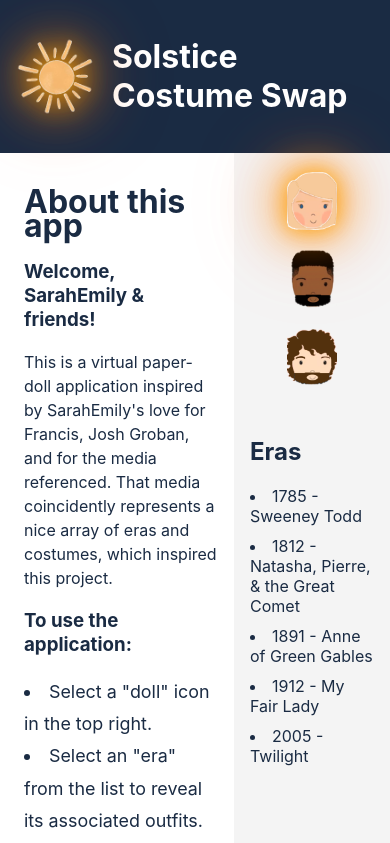
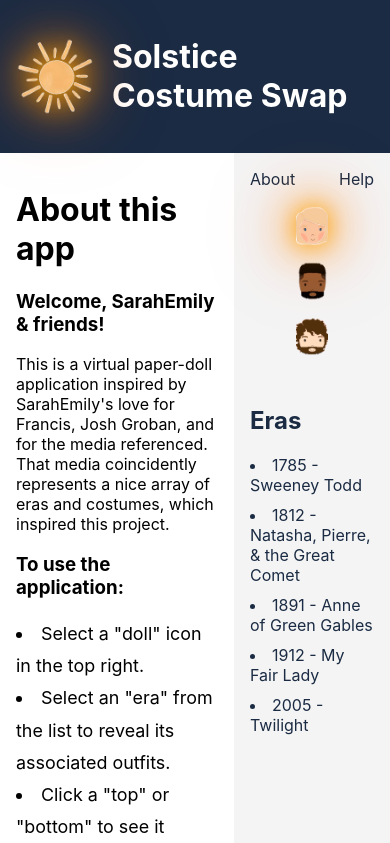
Before and after one commit to the0solitary0cyclist/solstice-costume-swap, a React (Create React App) app: page / in a window 390 px wide. Shown: the top 843 px of the page. Built offline with nearby package versions, Linux system fonts and the light colour scheme.

Commit message:
about and help links

```diff
--- a/src/App.css
+++ b/src/App.css
@@ -116,7 +116,7 @@
     align-items: center;
   }
 
-.about {
+.about .help {
 color: #1A2B43;
 padding-left: 3rem;
 padding-right: 2rem;
@@ -181,8 +181,29 @@
   flex-direction: column;
 }
 
+.sidebar-links {
+  display: flex;
+  justify-content: space-between;
+  margin-bottom: 1rem;
+}
+
+.sidebar-link {
+  color: #1A2B43;;
+  text-decoration: none;
+  cursor: pointer;
+}
+
+.sidebar-link:hover {
+  font-weight: bold;
+}
+
+.era:hover {
+  font-weight: bold;
+}
+
 .era {
   margin-bottom: 0.625rem;
+  cursor: pointer;
 }
 
 .era.active {
@@ -201,6 +222,16 @@
     vertical-align: top;
   }
 
+  /* @media (max-width: 759px) and (max-height: 340px),
+       (max-width: 515px) and (max-height: 309px) { */
+  @media (max-width: 759px),
+       (max-width: 515px){
+  /* escape the doll container a bit less often */
+  .doll-img, .overlay {
+    top: 55%;
+  }
+ }
+
   @media (max-width: 768px) {
     /* remove doll images from header & stack in the sidebar for mobile */
     header .doll-icon {
@@ -211,6 +242,12 @@
       display: flex;
       flex-direction: column;
       align-items: center;
+    }
+
+    .sidebar-links {
+      display: flex;
+      justify-content: space-between;
+      width: 100%;
     }
 
     .doll-icons {
@@ -224,13 +261,12 @@
       margin-bottom: 0.625rem;
     }
 
-    /* button.icon { */
-    /* img.doll-icon { */
-      /* width: 20%;
+    button.icon img.doll-icon {
+      width: 2rem;
       height: auto;
-    } */
+    }
 
-    div.about {
+    div.about div.help {
       padding-left: .5rem;
       padding-right: 0px;
     }
--- a/src/App.js
+++ b/src/App.js
@@ -142,6 +142,14 @@
   );
 };
 
+const InfoLinks = ({setCurrentComponent}) => {
+  return (
+    <div className="sidebar-links">
+    <a className="sidebar-link about-link" onClick={() => setCurrentComponent('about')}>About</a>
+    <a className="sidebar-link help-link"  onClick={() => setCurrentComponent('help')}>Help</a>
+  </div>
+  );
+}
 const Sidebar = ({ tops, handleTopChange, bottoms, handleBottomChange, handleEraChange, eraIndex }) => {
   return (
     <div className="sidebar">
@@ -217,7 +225,32 @@
   );
 };
 
+const Help = () => {
+  return (
+    <div className="help">
+      <h1>Troubleshooting</h1>
+      <div class="instructions">
+        <h3>Trouble in River City?</h3>
+        <h4>You're in the wrong musical. <br />Don't worry, I have some tips.</h4>
+        <h4><i>If the layout looks funny:</i></h4>
+        <p>This app isn't perfectly responsive. Not gonna lie; it's best viewed in your desktop browser.<br />
+        Is it mobile-friendly? Kinda! Turn your phone 90 degrees, maybe? Sorry about that.<br />
+        If you see Josh Groban jump into the header, no you didn't.</p>
+        <h4><i>If there are images missing:</i></h4>
+          <p>Try clearing your cache. You only have to clear images, not your whole browsing history.<br />
+          In Chrome, press Ctrl + Shift + Delete simultaneously and check the "cached images and files" checkbox.</p>
+          <h4><i>When in doubt, please refresh the page.</i></h4>
+          <p>Good life advice, really.</p>
+          <p><b>Feel free to report bugs once my identity is revealed!</b></p>
+        </div>
+      </div>
+  );
+};
+
 export default function App() {
+
+  const size = useWindowSize();
+
   const [dollIndex, setDollIndex] = useState(0);
   const [eraIndex, setEraIndex] = useState(0);
   const [currentTop, setCurrentTop] = useState(empty);
@@ -226,7 +259,21 @@
   const [tops, setTops] = useState([]);
   const [bottoms, setBottoms] = useState([]);
 
-  const size = useWindowSize();
+  let componentToRender;
+
+  switch (currentComponent) {
+    case 'doll':
+      componentToRender = <Doll dollIndex={dollIndex} currentTop={currentTop} currentBottom={currentBottom} />;
+      break;
+    case 'about':
+      componentToRender = <About />;
+      break;
+    case 'help':
+      componentToRender = <Help />;
+      break;
+    default:
+      componentToRender = <About />;
+  }
 
   const handleAboutChange = () => {
     setCurrentComponent('about');
@@ -296,21 +343,23 @@
       <Header handleDollChange={handleDollChange} handleAboutChange={handleAboutChange} activeIcon={dollIndex} />
       <div className="content">
         <div className="container">
-          <main>
-            {currentComponent === 'doll' ? (
-              <Doll dollIndex={dollIndex} currentTop={currentTop} currentBottom={currentBottom} />
-            ) : (
-              <About />
-            )}
-          </main>
+        <main>
+          {currentComponent !== 'doll' ? (
+            componentToRender
+          ) : (
+            <Doll dollIndex={dollIndex} currentTop={currentTop} currentBottom={currentBottom} />
+          )}
+        </main>
           <aside>
+          < InfoLinks setCurrentComponent={setCurrentComponent} />
             {/* remove doll images from header & stack in the sidebar for mobile */}
             {size.width <= 768 ? (
               <DollIcons handleDollChange={handleDollChange} activeIcon={dollIndex} />
             ) : null}
             <Sidebar
+              setCurrentComponent={setCurrentComponent}
+              eraIndex={eraIndex}
               tops={tops}
-              eraIndex={eraIndex}
               handleTopChange={handleTopChange}
               bottoms={bottoms}
               handleBottomChange={handleBottomChange}
```
